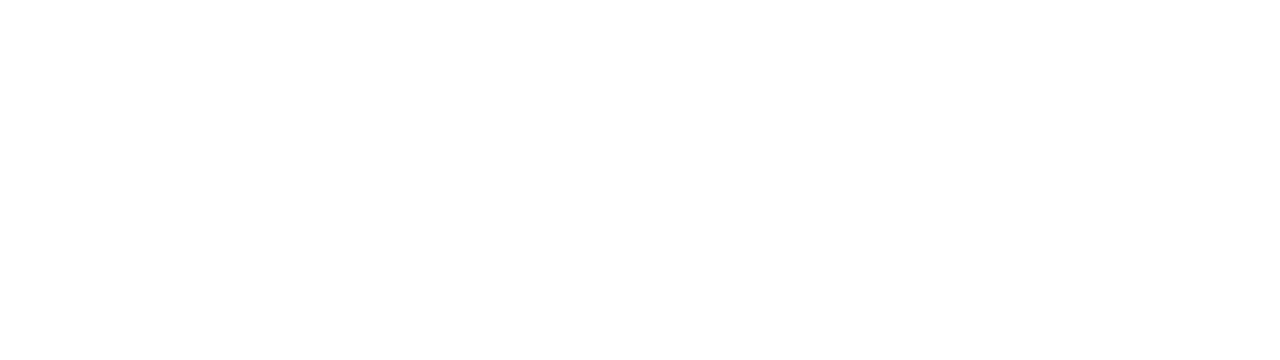
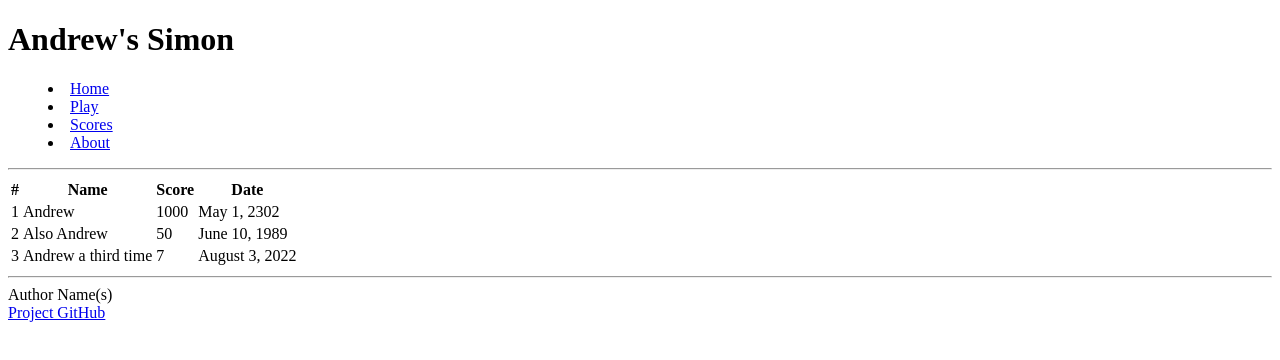
Before and after one commit to Centerearth/simon, a plain HTML site: page scores.html in a window 1280 px wide. Drawn offline with Linux system fonts and the light colour scheme.

Commit message:
Trying to commit eveverything, keep forgetting -a flag

```diff
--- a/about.html
+++ b/about.html
@@ -0,0 +1,44 @@
+<!DOCTYPE html>
+<html lank="en">
+    <head>
+        <meta charset="UTF-8" />
+        <meta name="viewport" content="width-device-width, initial_scale=1.0" />
+        <title>About</title>
+        <link rel="icon" href="favicon.ico" />
+    </head>
+    <body>
+        <header>
+            <h1>Andrew's Simon</h1>
+
+            <nav>
+                <menu>
+                <li><a href="index.html">Home</a></li>
+                <li><a href="play.html">Play</a></li>
+                <li><a href="scores.html">Scores</a></li>
+                <li><a href="about.html">About</a></li>
+                </menu>
+            </nav>
+            <hr /> <!-- Just learned that this is a 'thematic' break-->
+        </header>
+
+        <main>
+            <p>Simon is a repetitive memory game where you follow the demonstrated
+                color sequence until you make a mistake. The longer the sequence you
+                repeat, the greater your score. (Description from CS 260)
+            </p>
+
+            <p>
+                The name Simon is a registered trademark owned by Milton-Bradley. Our
+        use of the name and the game is for non-profit educational use only. No
+        part of this code or program should be used outside of that definition.
+            </p>
+        </main>
+
+        <footer>
+            <hr />
+            <span class="text-reset">Author Name(s)</span>
+            <br /> <!--Single line break-->
+            <a href="https://github.com/Centerearth/simon">Project GitHub</a>
+        </footer>
+    </body>
+</html>
--- a/scores.html
+++ b/scores.html
@@ -0,0 +1,64 @@
+<!DOCTYPE html>
+<html lank="en">
+    <head>
+        <meta charset="UTF-8" />
+        <meta name="viewport" content="width-device-width, initial_scale=1.0" />
+        <title>Scores</title>
+        <link rel="icon" href="favicon.ico" />
+    </head>
+    <body>
+        <header>
+            <h1>Andrew's Simon</h1>
+
+            <nav>
+                <menu>
+                <li><a href="index.html">Home</a></li>
+                <li><a href="play.html">Play</a></li>
+                <li><a href="scores.html">Scores</a></li>
+                <li><a href="about.html">About</a></li>
+                </menu>
+            </nav>
+            <hr /> <!-- Just learned that this is a 'thematic' break-->
+        </header>
+
+        <main>
+            <table>
+                <thead>
+                    <tr>
+                        <th>#</th>
+                        <th>Name</th>
+                        <th>Score</th>
+                        <th>Date</th>
+                    </tr>
+                </thead>
+                <tbody>
+                    <tr>
+                        <td>1</td>
+                        <td>Andrew</td>
+                        <td>1000</td>
+                        <td>May 1, 2302</td>
+                      </tr>
+                      <tr>
+                        <td>2</td>
+                        <td>Also Andrew</td>
+                        <td>50</td>
+                        <td>June 10, 1989</td>
+                      </tr>
+                      <tr>
+                        <td>3</td>
+                        <td>Andrew a third time</td>
+                        <td>7</td>
+                        <td>August 3, 2022</td>
+                      </tr>
+                </tbody>
+            </table>
+        </main>
+
+        <footer>
+            <hr />
+            <span class="text-reset">Author Name(s)</span>
+            <br /> <!--Single line break-->
+            <a href="https://github.com/Centerearth/simon">Project GitHub</a>
+        </footer>
+    </body>
+</html>
```
Also changed, not shown: index.html (+29 -0 lines).
